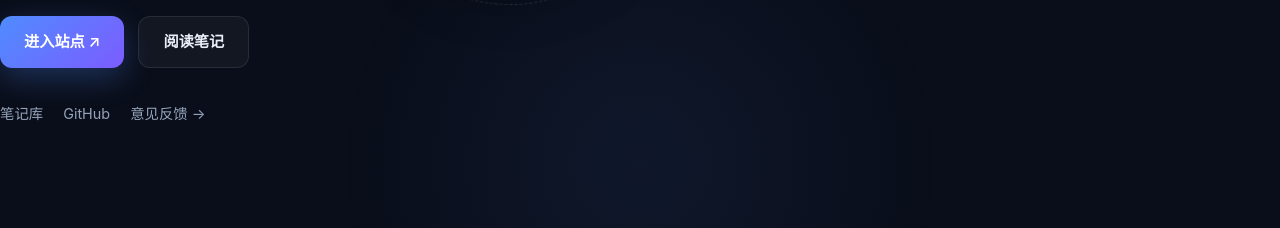
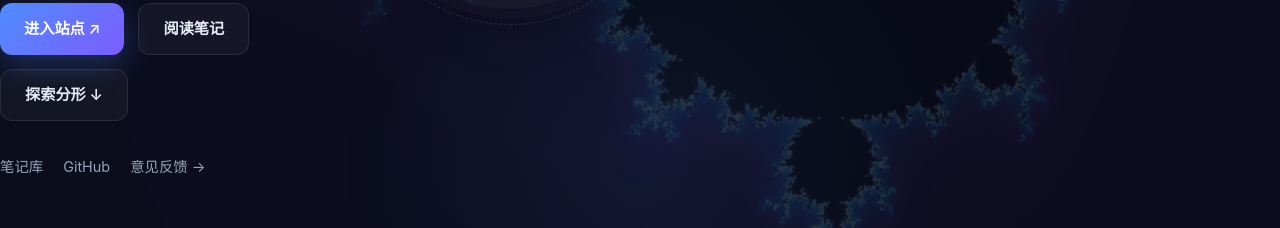
Before and after one commit to coldestheaven/coldestheaven.github.io, a plain HTML site: page index.html in a window 1280 px wide. Shown: the part 572-800 px from the top of the page. Drawn offline with Linux system fonts and the light colour scheme.

Commit message:
Add fractal background with jump link

```diff
--- a/index.html
+++ b/index.html
@@ -54,6 +54,15 @@
         radial-gradient(550px circle at 88% 22%, rgba(124, 92, 255, 0.14), transparent 60%),
         radial-gradient(500px circle at 50% 92%, rgba(79, 140, 255, 0.08), transparent 60%);
       pointer-events: none;
+    }
+    /* 分形底板：全屏固定在最下层，上面盖暗色遮罩保证文字可读 */
+    #bgFractal {
+      position: fixed; inset: 0; width: 100%; height: 100%;
+      z-index: -3; opacity: 0.5; pointer-events: none;
+    }
+    body::after {
+      content: ""; position: fixed; inset: 0; z-index: -2;
+      background: rgba(10, 14, 26, 0.62); pointer-events: none;
     }
     a { color: inherit; text-decoration: none; }
     img { max-width: 100%; display: block; }
@@ -305,6 +314,7 @@
   </style>
 </head>
 <body>
+  <canvas id="bgFractal" aria-hidden="true"></canvas>
   <div id="progress" aria-hidden="true"></div>
 
   <!-- 导航 -->
@@ -341,6 +351,7 @@
           <div class="hero-buttons">
             <a class="btn btn-primary" href="https://kuangyi.art/" target="_blank" rel="noopener">进入站点 ↗</a>
             <a class="btn btn-ghost" href="https://kuangyi.art/notes/#/" target="_blank" rel="noopener">阅读笔记</a>
+            <a class="btn btn-ghost" href="#fractal">探索分形 ↓</a>
           </div>
           <div class="socials">
             <a href="https://kuangyi.art/notes/#/" target="_blank" rel="noopener">笔记库</a>
@@ -591,8 +602,8 @@
         fire:   [[10, 4, 10], [120, 20, 20], [240, 90, 20], [255, 200, 60], [255, 255, 220]],
         ocean:  [[2, 10, 30], [8, 60, 110], [20, 140, 180], [120, 220, 230], [240, 255, 255]]
       };
-      function sample(t) {
-        const stops = palettes[palette];
+      function sample(t, name) {
+        const stops = palettes[name || palette];
         const x = Math.min(0.999999, Math.max(0, t)) * (stops.length - 1);
         const k = Math.floor(x), f = x - k;
         const a = stops[k], b = stops[k + 1];
@@ -710,6 +721,48 @@
         }, { threshold: 0.05 });
         obs.observe(canvas);
       } else render();
+
+      // 全站底板：低分辨率静态分形，固定在所有内容最下层
+      const bg = document.getElementById('bgFractal');
+      if (bg) {
+        const bw = 640, bh = 360;
+        bg.width = bw; bg.height = bh;
+        const bctx = bg.getContext('2d', { alpha: false });
+        const bimg = bctx.createImageData(bw, bh);
+        const iter = 90;
+        const spanX = home.span, spanY = spanX * bh / bw;
+        const left = home.cx - spanX / 2, top = home.cy - spanY / 2;
+        const dx = spanX / bw, dy = spanY / bh;
+        function drawBg() {
+          const data = bimg.data;
+          for (let y = 0; y < bh; y++) {
+            const ci = top + y * dy;
+            for (let x = 0; x < bw; x++) {
+              const cr = left + x * dx;
+              let zr = 0, zi = 0, i = 0;
+              while (i < iter && zr * zr + zi * zi <= 4) {
+                const tmp = zr * zr - zi * zi + cr;
+                zi = 2 * zr * zi + ci;
+                zr = tmp;
+                i++;
+              }
+              let c;
+              if (i >= iter) c = [4, 6, 14];
+              else {
+                const logZn = Math.log(zr * zr + zi * zi) / 2;
+                const nu = Math.max(0, i + 1 - Math.log(Math.max(logZn, 1e-6)) / Math.LN2);
+                c = sample((nu * 0.028) % 1, 'nebula');
+              }
+              const p = (y * bw + x) * 4;
+              data[p] = c[0] * 0.8; data[p + 1] = c[1] * 0.8; data[p + 2] = c[2] * 0.8; data[p + 3] = 255;
+            }
+          }
+          bctx.putImageData(bimg, 0, 0);
+        }
+        // 空闲时绘制，不阻塞首屏
+        if ('requestIdleCallback' in window) requestIdleCallback(drawBg, { timeout: 2000 });
+        else setTimeout(drawBg, 400);
+      }
     })();
   </script>
 </body>
```
Also changed, not shown: 1 other file.
